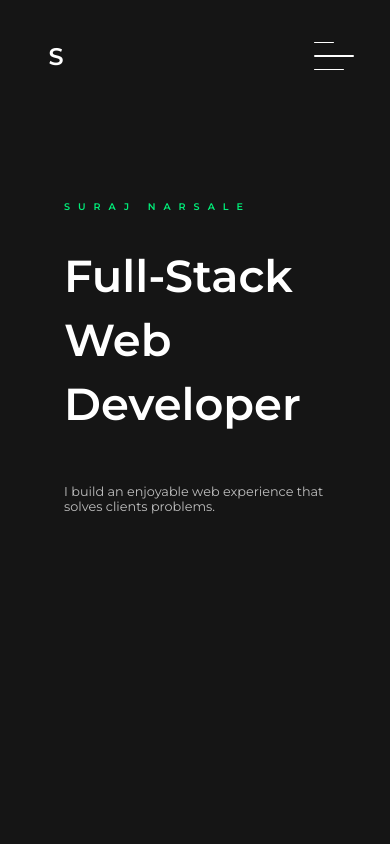
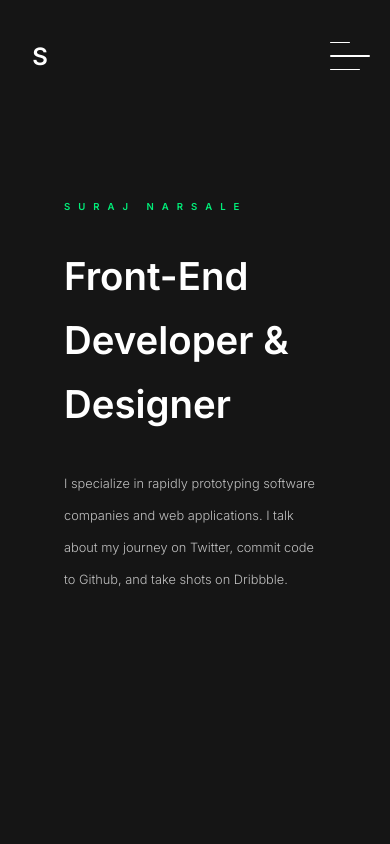
Before and after one commit to surajnarsale/job-portfolio, a Next.js app: page / in a window 390 px wide. Shown: the top 844 px of the page. Built offline with nearby package versions, Linux system fonts and the light colour scheme.

Commit message:
fix: responsive components

```diff
--- a/components/hero/hero.js
+++ b/components/hero/hero.js
@@ -59,28 +59,38 @@ export const Author = styled.h1`
 `;
 
 export const Title = styled.div`
-	font-size: 7em;
+	font-size: 6em;
 	margin: 0;
 	font-weight: 600;
 	color: white;
 	line-height: 8rem;
+	padding: 0 1em 0 0;
 
+	@media ${device.tablet} {
+		padding: 0 0 0 0;
+		line-height: 1.6em;
+	}
 	@media ${device.mobileL} {
 		line-height: 4rem;
+		padding: 0 0 0 0;
 	}
 `;
 export const Subtitle = styled.div`
 	font-size: 1.4em;
 	color: #bfbfbf;
-	padding: 3rem 0 0 0;
+	padding: 3rem 25rem 0 0;
+	line-height: 2.5em;
 
 	@media ${device.laptopL} {
 		font-size: 2.4em;
+		padding: 1em 0 0 0;
 	}
 	@media ${device.tablet} {
 		font-size: 2em;
 	}
 	@media ${device.mobileL} {
 		font-size: 2em;
+		padding: 2rem 0 0 0;
+		line-height: 2.5em;
 	}
 `;
--- a/components/hero/index.js
+++ b/components/hero/index.js
@@ -8,13 +8,11 @@ export default function Hero() {
 				<Wrapper>
 					<Content>
 						<Author>suraj narsale</Author>
-						<Title>
-							Full-Stack Web <br />
-							Developer
-						</Title>
+						<Title>Front-End Developer & Designer</Title>
 						<Subtitle>
-							I build an enjoyable web experience that solves clients
-							problems.
+							I specialize in rapidly prototyping software companies and
+							web applications. I talk about my journey on Twitter,
+							commit code to Github, and take shots on Dribbble.
 						</Subtitle>
 					</Content>
 				</Wrapper>
--- a/components/navbar/navbar.js
+++ b/components/navbar/navbar.js
@@ -22,6 +22,7 @@ export const Logo = styled.div`
 	}
 	@media ${device.tablet} {
 		font-size: 1.5em;
+		left: 1rem;
 	}
 `;
 export const LogoBtnDiv = styled.div`
@@ -52,10 +53,10 @@ export const HamburgerWrapper = styled.div`
 	@media ${device.laptopL} {
 		font-size: 2em;
 		top: 2rem;
-		right: 2rem;
+		right: 1rem;
 		padding: 4px 4px;
 	}
-	@media ${device.tablet} {
+	@media ${device.mobileL} {
 	}
 `;
 
--- a/pages/_document.js
+++ b/pages/_document.js
@@ -39,7 +39,7 @@ export default class MyDocument extends Document {
 						crossorigin
 					/>
 					<link
-						href="https://fonts.googleapis.com/css2?family=Montserrat:wght@400;600;800;900&display=swap"
+						href="https://fonts.googleapis.com/css2?family=Inter:wght@300;600;800&display=swap"
 						rel="stylesheet"
 					/>
 				</Head>
--- a/styles/globals.js
+++ b/styles/globals.js
@@ -1,6 +1,7 @@
 import { createGlobalStyle } from 'styled-components';
 
 const GlobalStyle = createGlobalStyle`
+
 :root{
 
 }
@@ -10,7 +11,7 @@ const GlobalStyle = createGlobalStyle`
    box-sizing: border-box;
 }
 body{
-   font-family: 'Montserrat', sans-serif;
+   font-family: 'Inter', sans-serif;
 }
 img{
 	width: 100%;
```
